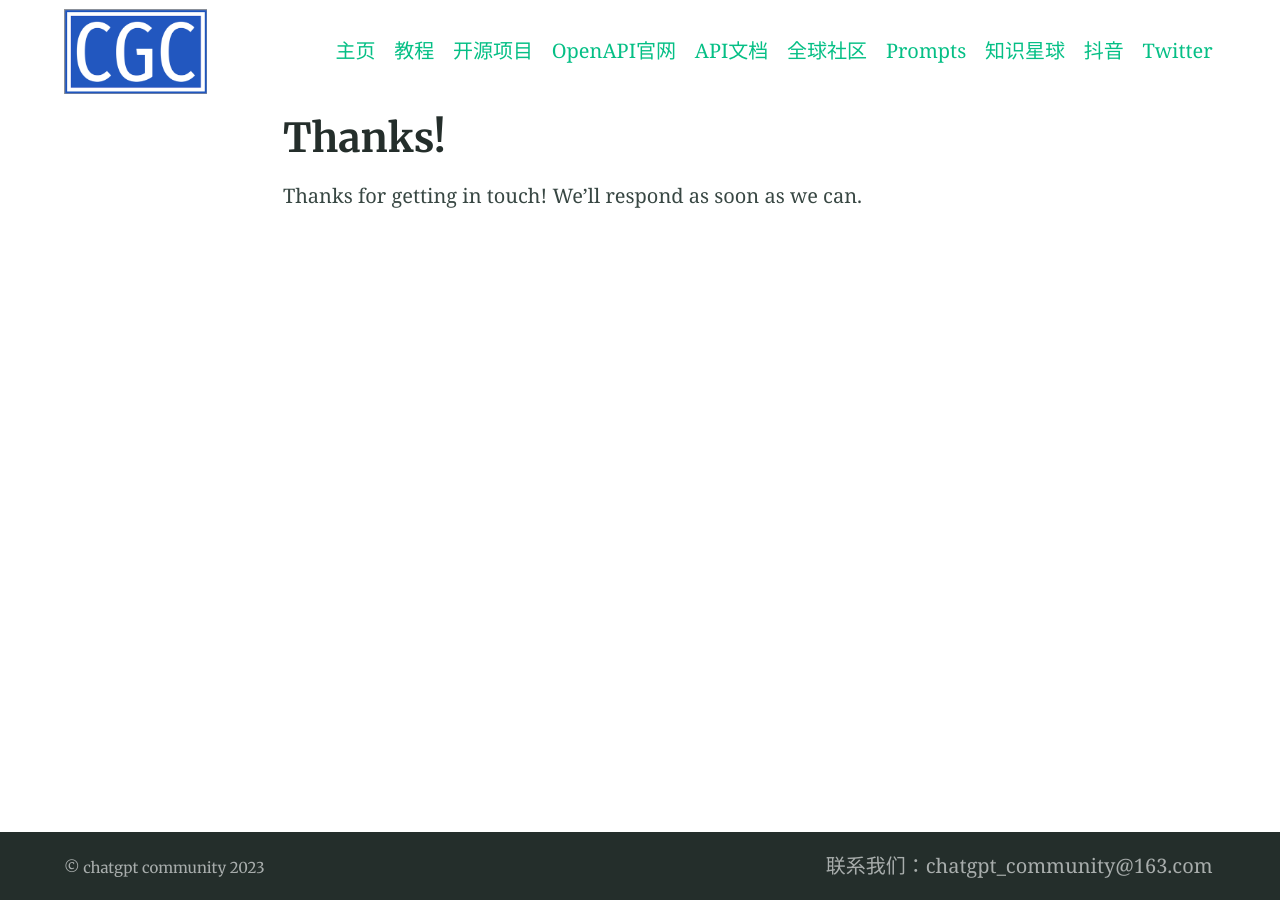
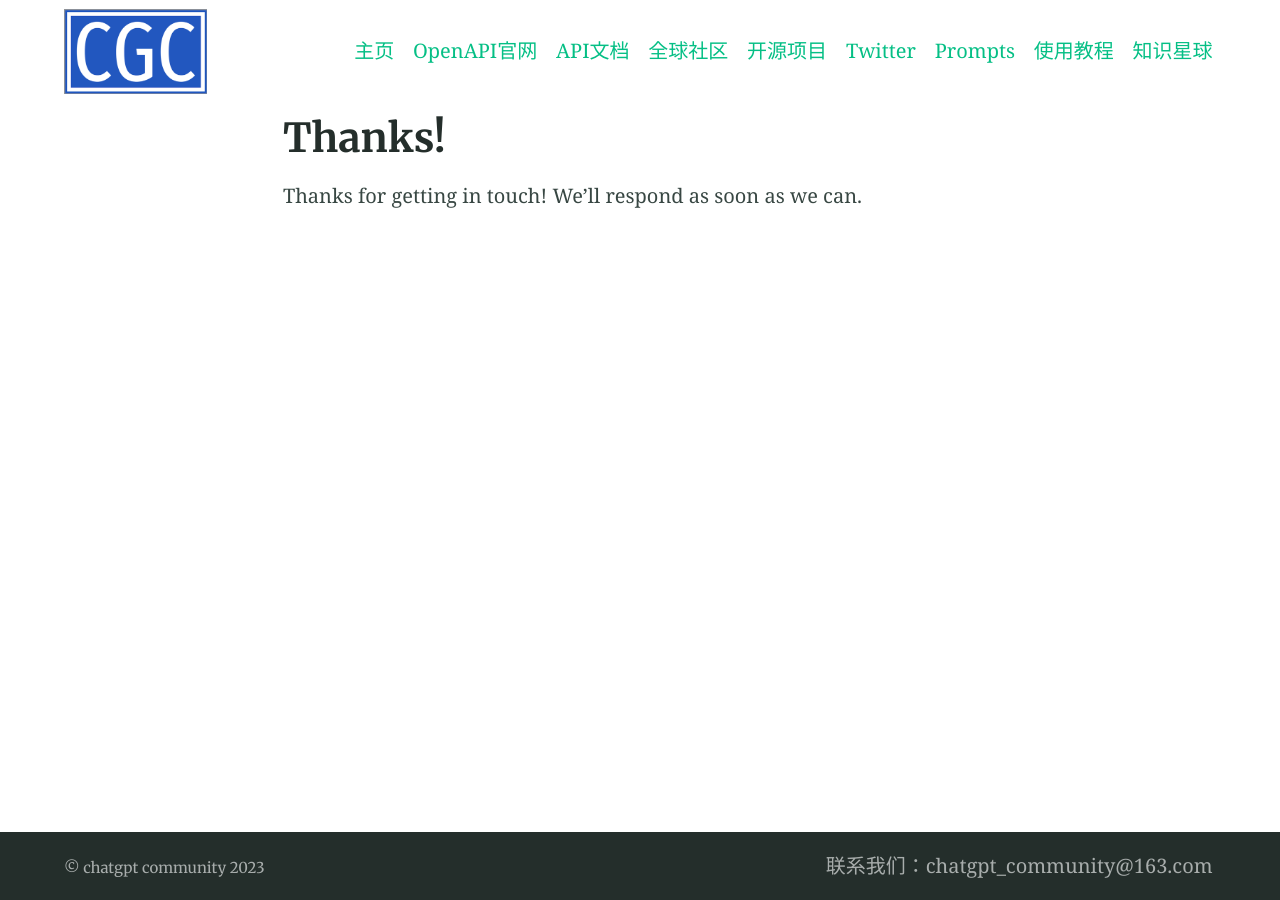
Before and after one commit to chatgpt-community/chatgpt-community, a Jekyll site: the page built from docs/thanks.md, in a window 1280 px wide. Built offline with Jekyll 4.4.1, drawn with Linux system fonts in a browser that asks for light colours.

Commit message:
update page link

```diff
--- a/docs/_config.yml
+++ b/docs/_config.yml
@@ -114,25 +114,23 @@ favicons: # Favicons are also used in the manifest file. Syntax is 'size: path'
 navigation_header:
 - title: 主页
   url: /
-- title: 教程
-  url: https://chatgpt-community.cn/money/
-- title: 开源项目
-  url: https://github.com/GPT-Coding
+
 - title: OpenAPI官网
   url: https://platform.openai.com/overview
 - title: API文档
   url: https://platform.openai.com/docs/introduction
 - title: 全球社区
   url: https://community.openai.com/
+- title: 开源项目
+  url: https://github.com/GPT-Coding
+- title: Twitter
+  url: https://twitter.com/ChatgptPanda4
 - title: Prompts
   url: https://learnprompting.org/zh-Hans/
+- title: 使用教程
+  url: https://chatgpt-community.cn/money/
 - title: 知识星球
   url: https://wetalk-1259114324.cos.ap-chengdu.myqcloud.com/mp/space.jpeg
-- title: 抖音
-  url: https://wetalk-1259114324.cos.ap-chengdu.myqcloud.com/mp/douying.jpeg
-- title: Twitter
-  url: https://twitter.com/ChatgptPanda4
-
 
 navigation_footer:
 - title: 联系我们：chatgpt_community@163.com
```
